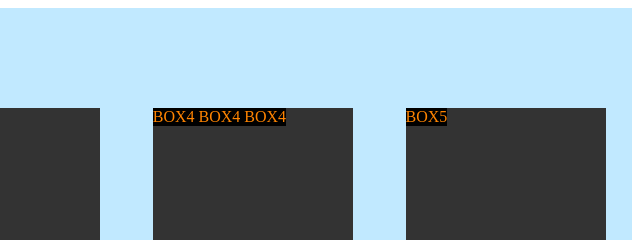
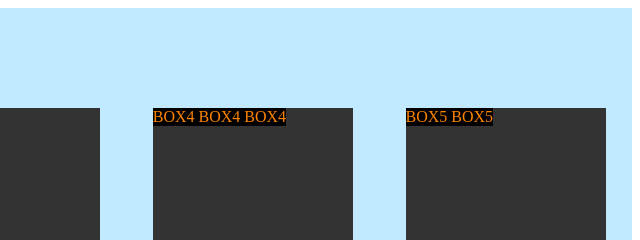
Before and after one commit to CNK-80Q3/LessPractice, a plain HTML site: page Study.html in a window 1280 px wide. Shown: the top 240 px of the page, 640-1280 px from the left. Drawn offline with Linux system fonts and the light colour scheme.

Commit message:
Add BOX5

```diff
--- a/Study.html
+++ b/Study.html
@@ -33,7 +33,7 @@
     </div>
     <div class="box box5">
       <div>
-        BOX5
+        BOX5 BOX5
       </div>
     </div>
     <div id="a" class="a aa">
```
